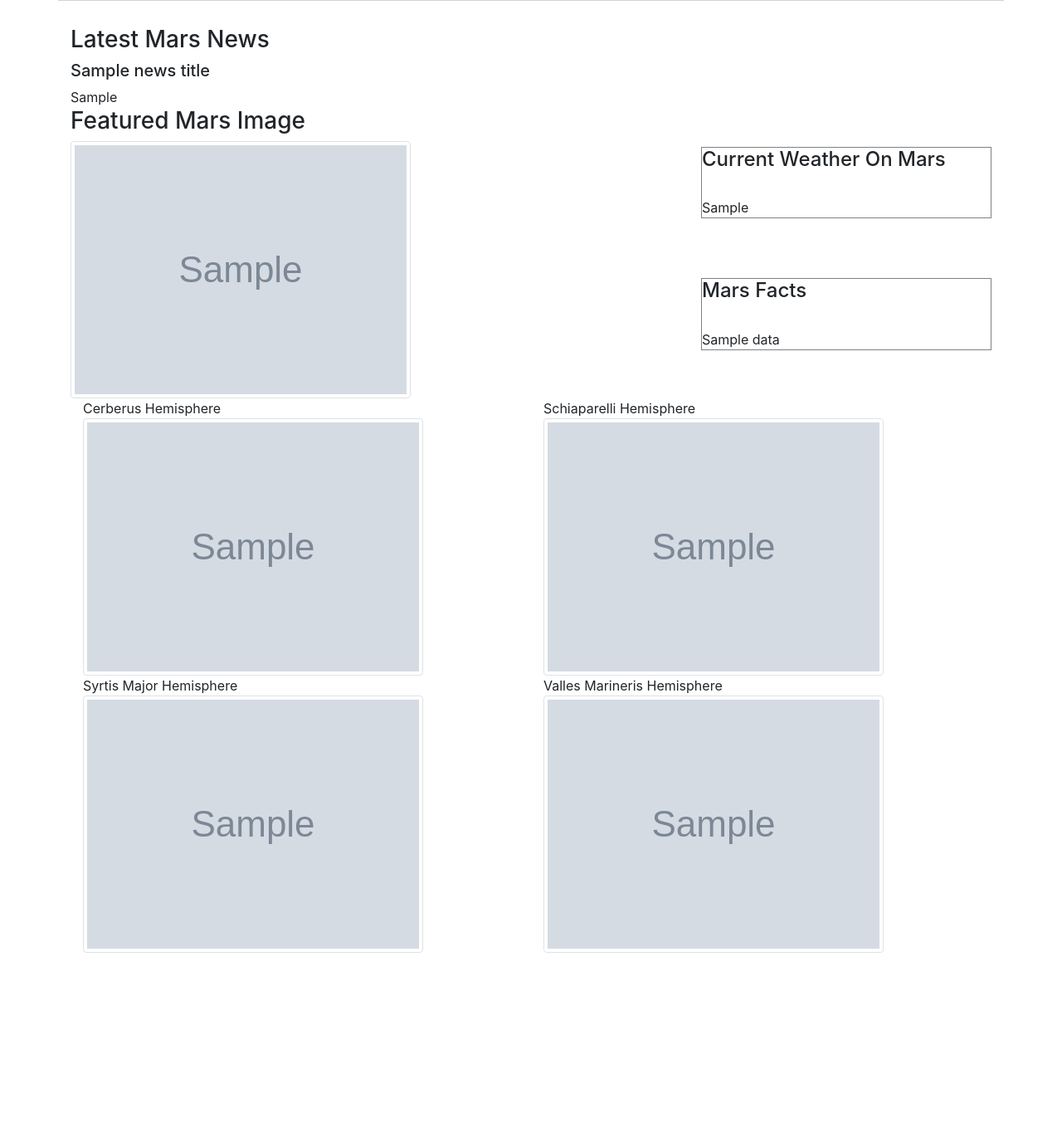
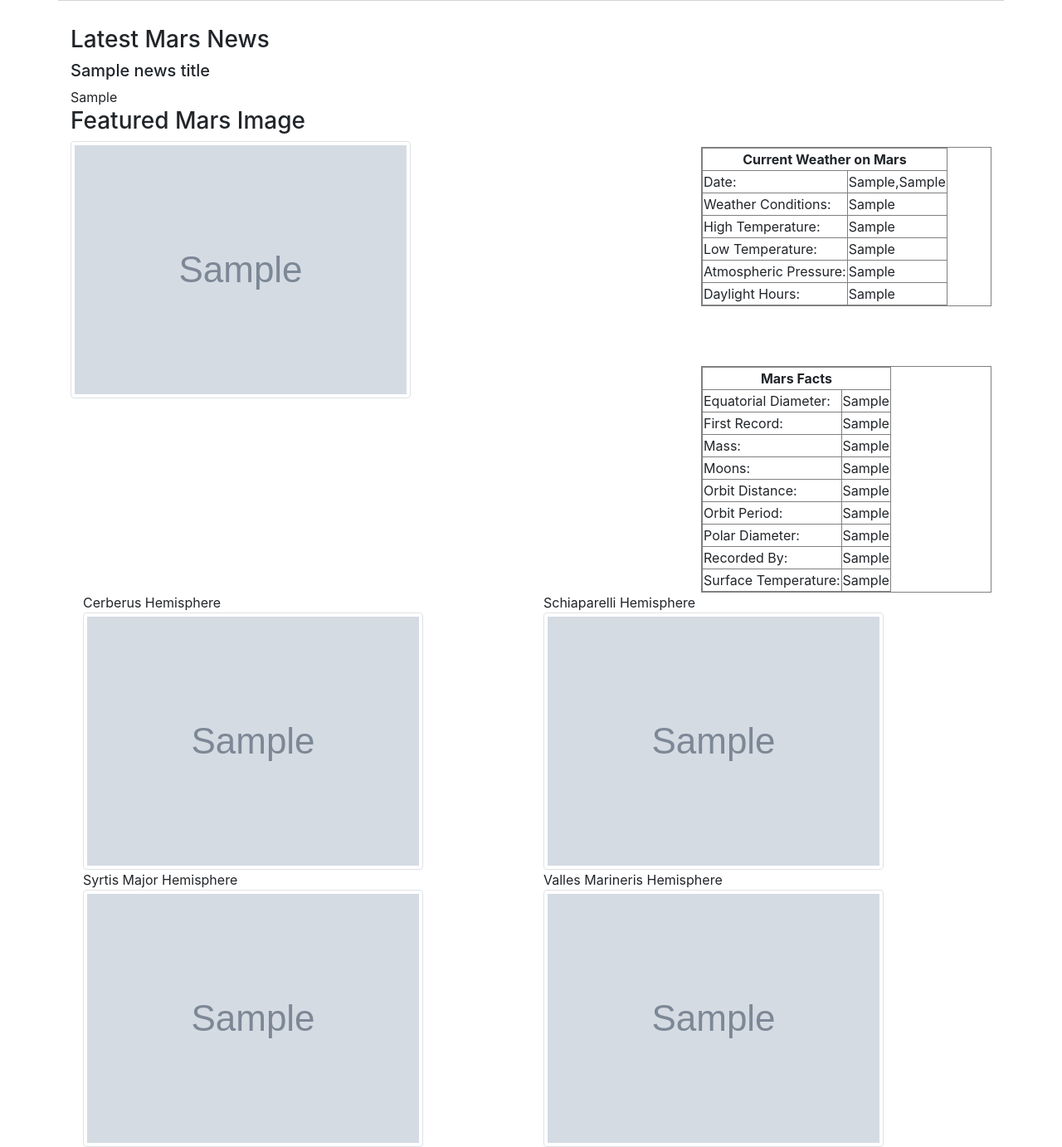
Before and after one commit to chrisprabhu/Mission-to-Mars, a Flask app: template templates/index.html in a window 1280 px wide. Shown: the part 297-1679 px from the top of the page at 83% size. Before the commit the page ends 1445 px from the top, so only its background shows below. Run offline with Flask 2, Linux system fonts and the light colour scheme; the template is opened without the code that fills it: most values are stand-ins (such as "Sample title", 1, 10 or a date in 2020); grey boxes marked "Sample" are stand-in pictures; some libraries are stand-ins or nearby versions.

Commit message:
fixed the tables to look nice

```diff
--- a/app.py
+++ b/app.py
@@ -3,6 +3,7 @@
 
 # In[1]:
 
+# Imports
 import os
 from bs4 import BeautifulSoup
 import requests
@@ -12,7 +13,7 @@ from splinter import Browser
 import pandas as pd
 from selenium import webdriver
 
-# conn = 'mongodb://chrisprabhu:password@ds251548.mlab.com:51548/heroku_m4v9jtnm'
+#conn = 'mongodb://chrisprabhu:password@ds251548.mlab.com:51548/heroku_m4v9jtnm'
 conn = 'mongodb://localhost:27017'
 client = pymongo.MongoClient(conn)
 mars = client.marsDB
@@ -118,6 +119,8 @@ def scrape():
 
 
     mars_weather = soup.find("p", class_="TweetTextSize TweetTextSize--normal js-tweet-text tweet-text").text
+    mars_weather = mars_weather.split(',')
+
 
 
 # In[15]:
@@ -204,6 +207,7 @@ def scrape():
         "Featured Image URL": featured_image_url,
         "Mars Weather": mars_weather,
         "Mars Data": data,
+        #"Mars Data": str(table),
         "Hemisphere Image Urls": hemisphere_image_urls }
 
 
@@ -257,7 +261,8 @@ def slashroute():
     scraped_data = scrape()
     results_list = viewTable()
     data_table = pd.DataFrame(data=results_list).to_html()
-    mars_data = pd.DataFrame(data=scraped_data["Mars Data"], index=[0])
+    #mars_data = pd.DataFrame(data=scraped_data["Mars Data"], index=[0])
+    mars_data = scraped_data["Mars Data"]
     return render_template("index.html",
     featured_image_url=scraped_data["Featured Image URL"],
     mars_weather=scraped_data["Mars Weather"],
--- a/templates/index.html
+++ b/templates/index.html
@@ -18,7 +18,7 @@
     <h1>Mission to Mars</h1>
     <br>
 
-    <button type="button" class="btn btn-primary btn-lg">Scrape New Data</button>
+    <a href="."><button type="button" class="btn btn-primary btn-lg">Scrape New Data</button></a>
 
 </center>
     </div>
@@ -36,9 +36,52 @@
         <br><br>
         <div class="col-sm-4">
             <br><br>
-            <div class="databox"> <h4>Current Weather On Mars</h4> <br> {{ mars_weather }} </div>
+            <div class="databox">
+                <table border="1">
+                    <tr><th colspan="2"><center>Current Weather on Mars</center></th></tr>
+                    <tr><td>Date:<td>{{ mars_weather[0] }},{{ mars_weather[1] }}</td></tr>
+                    <tr><td>Weather Conditions:<td>{{ mars_weather[2] }}</td></tr>
+                    <tr><td>High Temperature:<td>{{ mars_weather[3] }}</td></tr>
+                    <tr><td>Low Temperature:<td>{{ mars_weather[4] }}</td></tr>
+                    <tr><td>Atmospheric Pressure:<td>{{ mars_weather[5] }}</td></tr>
+                    <tr><td>Daylight Hours: <td>{{ mars_weather[6] }}</td></tr>
+                </table>
+            </div>
             <br><br><br>
-            <div class="databox"><h4> Mars Facts</h4> <br> {{ data }} </div>
+            <div class="databox">
+                <table border="1">
+                    <tr>
+                        <th colspan="2"><center>Mars Facts</center></td>
+                    </tr>
+                    <tr>
+                        <td>Equatorial Diameter:</td><td>{{ data["Equatorial Diameter:"] }}</td>
+                    </tr>
+                    <tr>
+                        <td>First Record:</td><td>{{ data["First Record:"] }}</td>
+                    </tr>
+                    <tr>
+                        <td>Mass:</td><td>{{ data["Mass:"] }}</td>
+                    </tr>
+                    <tr>
+                        <td>Moons:</td><td>{{ data["Moons:"] }}</td>
+                    </tr>
+                    <tr>
+                        <td>Orbit Distance:</td><td>{{ data["Orbit Distance:"] }}</td>
+                    </tr>
+                    <tr>
+                        <td>Orbit Period:</td><td>{{ data["Orbit Period:"] }}</td>
+                    </tr>
+                    <tr>
+                        <td>Polar Diameter:</td><td>{{ data["Polar Diameter:"] }}</td>
+                    </tr>
+                    <tr>
+                        <td>Recorded By:</td><td>{{ data["Recorded By:"] }}</td>
+                    </tr>
+                    <tr>
+                        <td>Surface Temperature:</td><td>{{ data["Surface Temperature:"] }}</td>
+                    </tr>
+                </table>
+                 </div>
         </div>
       </div>
 
```
Also changed, not shown: 1 other file.
